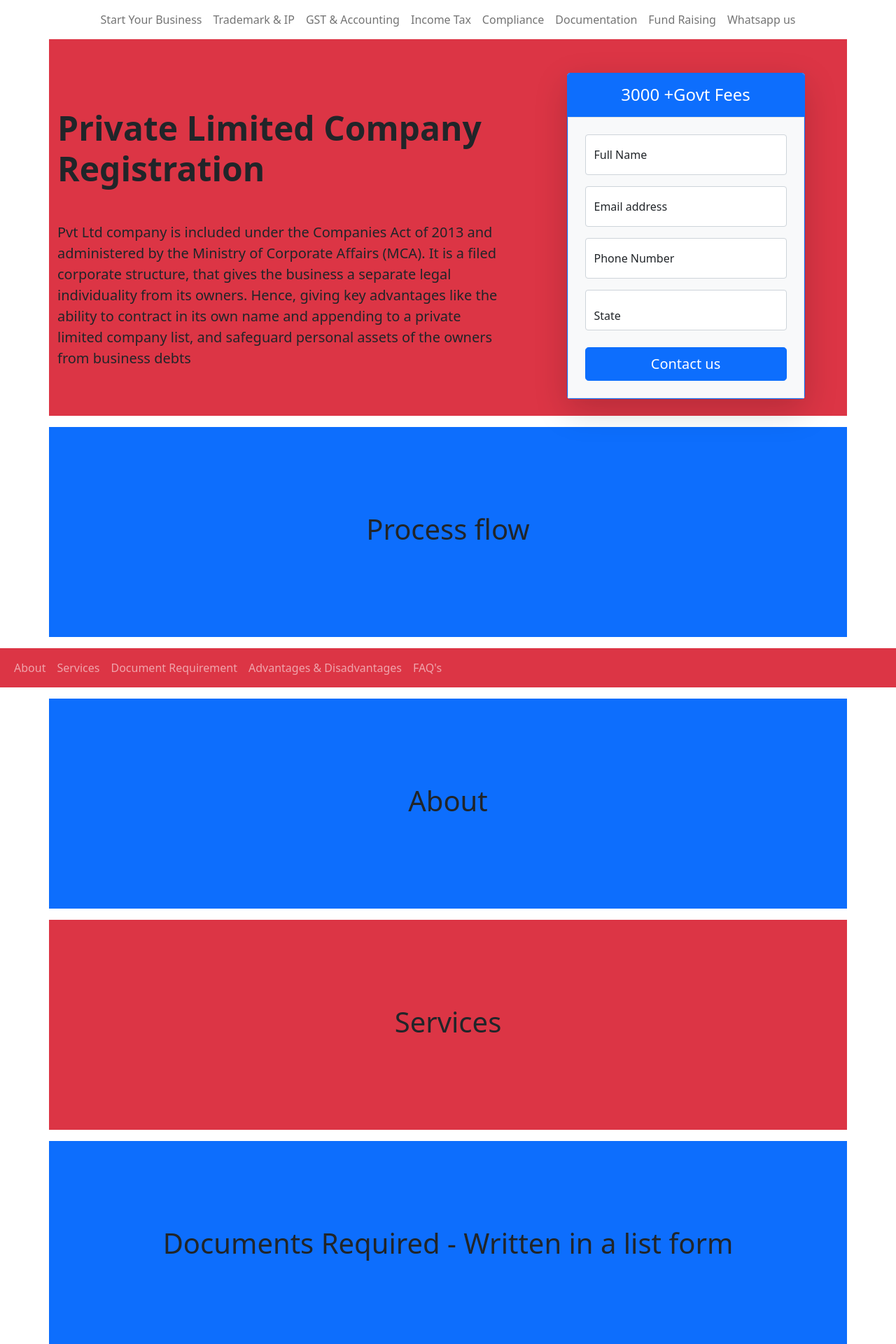
After one commit to sohankanti17/ProjectClassy, a PHP site: page /pc_resgistration.php in a window 1280 px wide. The commit adds this page. Shown: the top 1920 px of the page at 70% size. Run offline with PHP 8.4, Linux system fonts and the light colour scheme; some libraries are stand-ins or nearby versions.

Commit message:
Template

```diff
--- a/index.php
+++ b/index.php
@@ -35,8 +35,10 @@
 
                 <div class="d-grid gap-2 d-sm-flex justify-content-sm-center">
 
-                    <button type="button" class="btn btn-primary btn-lg px-4 gap-3">Our Services</button>
+                    <a class="btn btn-primary pc_resgistration.php" href="pc_resgistration.php" role="button">PC Registration</a>
+
                     <button type="button" class="btn btn-outline-secondary btn-lg px-4">About Us</button>
+
 
                 </div>
             </div>
--- /dev/null
+++ b/pc_resgistration.php
@@ -0,0 +1,136 @@
+<?php?>
+
+<!doctype html>
+<html lang="en">
+    <head>
+        <!-- Title for the page -->
+        <title>Private Company Registration</title>
+
+        <!-- Partial page to include all common css stylings -->
+        <?php require_once ('./partials/styles_partial.php') ?>
+
+        <!-- Any page specific styling will go here -->
+        <style type="text/css"></style>
+
+
+    </head>
+    <body >
+        <!-- Navigation bar -->
+        <?php require_once('./partials/navbar_partial.php') ?>
+
+        <!-- Actual page content starts from here -->
+
+
+        <div class="container bg-danger mt-5">
+            <div class="row align-items-center g-lg-5">
+                <div class="col-lg-7 text-center text-lg-start">
+                    <h2 class="display-5 fw-bold mb-5">Private Limited Company Registration</h2>
+                    <p class="fs-5">Pvt Ltd company is included under the Companies Act of 2013
+                        and administered by the Ministry of Corporate Affairs (MCA). It is a filed corporate structure,
+                        that gives the business a separate legal individuality from its owners. Hence, giving key advantages like
+                        the ability to contract in its own name and appending to a private limited company list, and safeguard
+                        personal assets of the owners from business debts</p>
+                </div>
+
+                <div class="col-md-10 mx-auto col-lg-4">
+                    <div class="card mb-4 rounded-4 shadow-lg border-primary">
+                        <div class="card-header py-3 text-white bg-primary border-primary">
+                            <h4 class="my-0 fw-normal text-center">3000 +Govt Fees</h4>
+                        </div>
+                        <form class="p-4 p-md-4 border rounded-5 bg-light">
+                            <div class="form-floating mb-3">
+                            <input type="name" class="form-control" id="floatingInput" placeholder="name">
+                            <label for="floatingInput">Full Name</label>
+                            </div>
+                            <div class="form-floating mb-3">
+                                <input type="email" class="form-control" id="floatingInput" placeholder="name@example.com">
+                                <label for="floatingInput">Email address</label>
+                            </div>
+                            <div class="form-floating mb-3">
+                                <input type="number" class="form-control" id="floatingInput" placeholder="number">
+                                <label for="floatingPassword">Phone Number</label>
+                            </div>
+                            <div class="form-floating mb-3">
+                                <select class="form-control" id="state" name="state">
+                                    <option value="">State</option>
+                                    <option value="DL">Delhi</option>
+                                    <option value="GA">Goa</option>
+                                    <option value="HR">Harayana</option>
+                                    <option value="UP">Uttar Pradesh</option>
+                                    <option value="PU">Punjab</option>
+                                    <option value="UT">Uttrakhand</option>
+                                    <option value="HP">Himachal Pradesh</option>
+                                    <option value="AP">Andhra Pradesh</option>
+                                </select>
+                            </div>
+
+                            <button type="button" class="w-100 btn btn-lg btn-primary mt-2">Contact us</button>
+                    </div>
+                </div>
+            </div>
+        </div>
+
+        <div class="container bg-primary mt-3 d-flex justify-content-center align-items-center" style="height:300px">
+            <h1>Process flow</h1>
+        </div>
+
+        <nav class="navbar navbar-expand-md navbar-dark bg-danger mt-3">
+        <div class="container-fluid">
+            <button class="navbar-toggler" type="button" data-bs-toggle="collapse"   aria-expanded="false" aria-label="Toggle navigation">
+                <span class="navbar-toggler-icon"></span>
+            </button>
+            <div class="collapse navbar-collapse">
+                <ul class="navbar-nav me-auto mb-2 mb-sm-0">
+                <li class="nav-item">
+                    <a class="nav-link" href="#">About</a>
+                </li>
+                <li class="nav-item">
+                    <a class="nav-link" href="#">Services</a>
+                </li>
+                <li class="nav-item">
+                    <a class="nav-link" href="#">Document Requirement</a>
+                </li>
+                <li class="nav-item">
+                    <a class="nav-link" href="#">Advantages & Disadvantages</a>
+                </li>
+                <li class="nav-item">
+                    <a class="nav-link" href="#">FAQ's</a>
+                </li>
+                </ul>
+            </div>
+        </nav>
+
+        <div class="container bg-primary mt-3 d-flex justify-content-center align-items-center" style="height:300px">
+            <h1>About</h1>
+        </div>
+
+        <div class="container bg-danger mt-3 d-flex justify-content-center align-items-center" style="height:300px">
+            <h1>Services</h1>
+        </div>
+
+        <div class="container bg-primary mt-3 d-flex justify-content-center align-items-center" style="height:300px">
+            <h1>Documents Required - Written in a list form</h1>
+        </div>
+
+        <div class="container bg-danger mt-3 d-flex justify-content-center align-items-center" style="height:300px">
+            <h1>Advantages & Distadvantages - Written in a table form </h1>
+        </div>
+
+        <div class="container bg-primary mt-3 d-flex justify-content-center align-items-center" style="height:300px">
+            <h1>FAQ's</h1>
+        </div>
+
+
+
+
+        <!-- Footer -->
+        <?php require_once('./partials/footer_partial.php') ?>
+
+        <!-- Partial page to include all common js scripts -->
+        <?php require_once('./partials/scripts_partial.php') ?>
+
+        <!-- Any page specific script will go here -->
+        <script type="text/javascript"></script>
+
+    </body>
+</html>
```
Also changed, not shown: page_format.html (added, +36 -0 lines).
